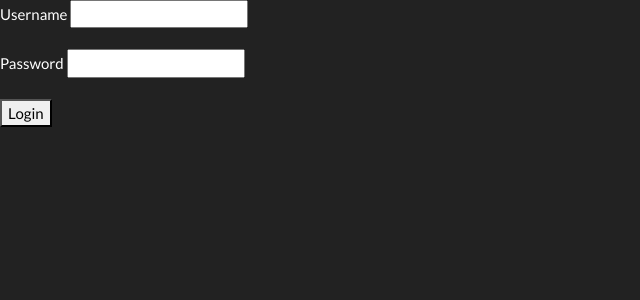
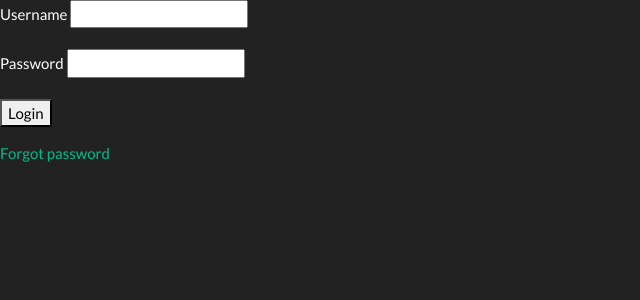
Before and after one commit to MurphyWants/rc-hammer-django, a Django app: page /login in a window 1280 px wide. Shown: the part 71-371 px from the top of the page, without its empty margins (0-640 px from the left). Run offline with Django 3.2, Linux system fonts and the light colour scheme.

Commit message:
updated login page to add forgot password link

```diff
--- a/templates/bootstrap_dark/registration/login.html
+++ b/templates/bootstrap_dark/registration/login.html
@@ -20,6 +20,8 @@
         </p>
         <button type="submit">Login</button>
     </form>
+
+    <p> <a href="/password_reset/"> Forgot password </a> </p>
 </body>
 </html>
 
```
